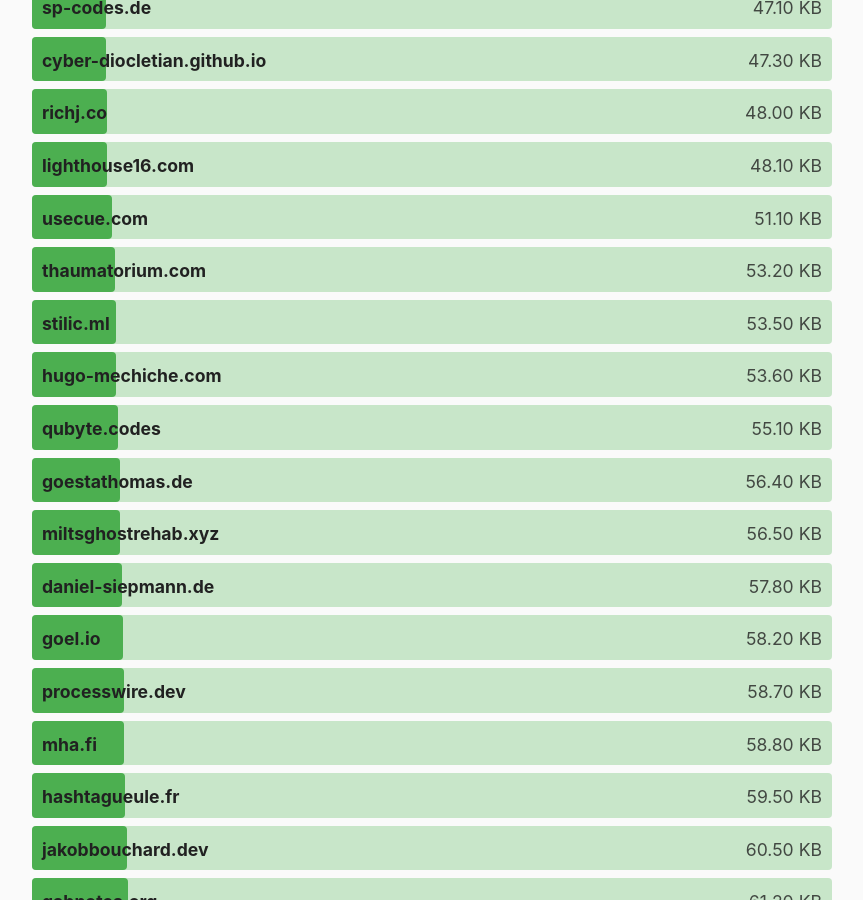
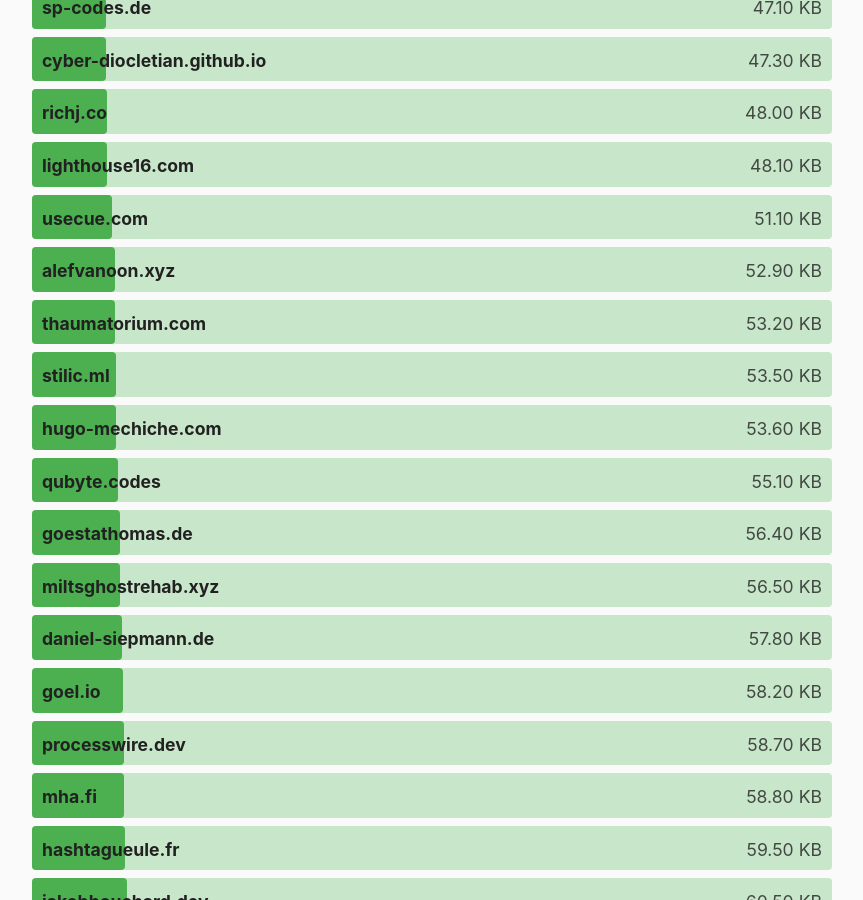
Before and after one commit to kevquirk/512kb.club, a Jekyll site: the page built from index.md, in a window 1280 px wide and 900 px high, scrolled down 9530 px. Shown: the whole window, without its empty margins (208-1071 px from the left). Built offline with Jekyll 4.4.1, drawn with Linux system fonts in a browser that asks for light colours.

Commit message:
Add alefvanoon.xyz

```diff
--- a/_data/sites.yml
+++ b/_data/sites.yml
@@ -18,6 +18,11 @@
   size: 25.1
   last_checked: 2021-11-20
 
+- domain: alefvanoon.xyz
+  url: https://alefvanoon.xyz/
+  size: 52.9
+  last_checked: 2022-1-22
+
 - domain: 250kb.club
   url: https://250kb.club/
   size: 186
```
